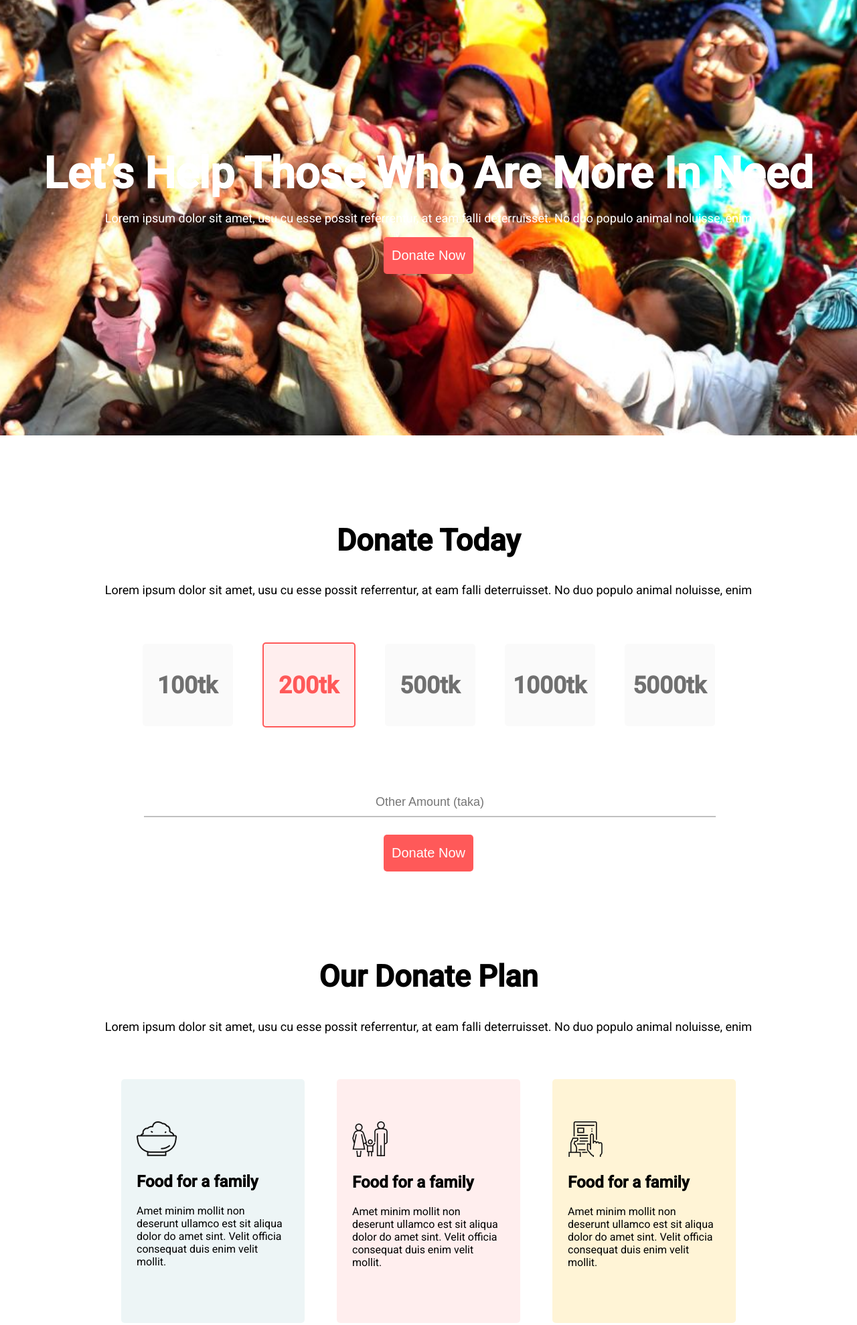
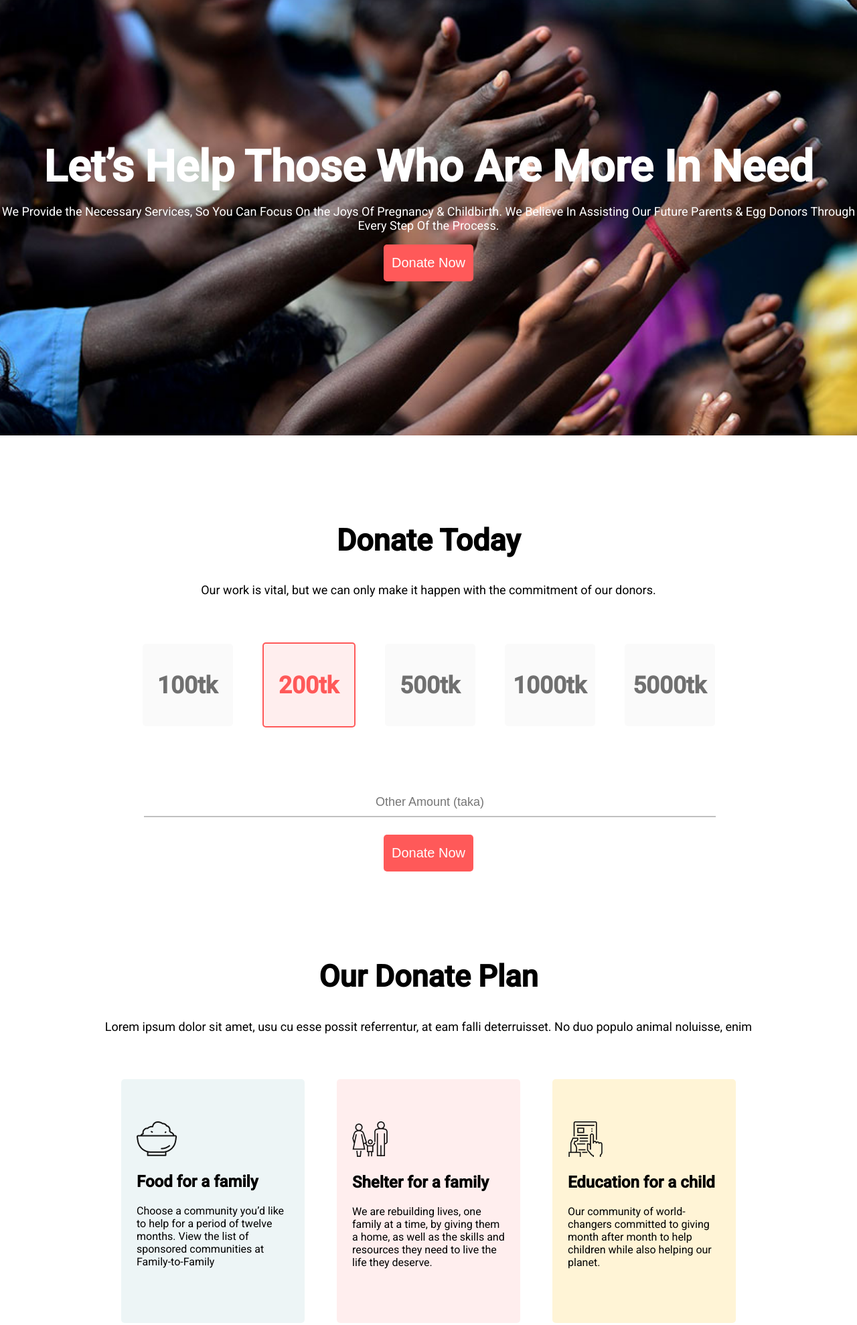
Before and after one commit to Enamul-Haque-Shojib/donate-today, a plain HTML site: page index.html in a window 1280 px wide. Shown: the top 1978 px of the page at 67% size. Drawn offline with Linux system fonts and the light colour scheme; a web font is replaced by a local one.

```diff
--- a/index.html
+++ b/index.html
@@ -15,8 +15,7 @@
         <div class="banner-container">
             <div class="banner-text">
                 <h1>Let’s Help Those Who Are More In Need</h1>
-                <p>Lorem ipsum dolor sit amet, usu cu esse possit referrentur, at eam falli
-                    deterruisset. No duo populo animal noluisse, enim</p>
+                <p>We Provide the Necessary Services, So You Can Focus On the Joys Of Pregnancy & Childbirth. We Believe In Assisting Our Future Parents & Egg Donors Through Every Step Of the Process.</p>
                 <button>Donate Now</button>
             </div>
 
@@ -25,8 +24,7 @@
     <section>
         <div class="money-container">
             <h1>Donate Today</h1>
-            <p>Lorem ipsum dolor sit amet, usu cu esse possit referrentur, at eam falli
-                deterruisset. No duo populo animal noluisse, enim</p>
+            <p>Our work is vital, but we can only make it happen with the commitment of our donors.</p>
         </div>
         <div class="money-box">
             <div class="money-title">
@@ -68,30 +66,21 @@
                     <img src="./icons/food.png" alt="">
                 </div>
                 <h1>Food for a family</h1>
-                <p>Amet minim mollit non deserunt
-                    ullamco est sit aliqua dolor do amet
-                    sint. Velit officia consequat duis enim
-                    velit mollit.</p>
+                <p>Choose a community you’d like to help for a period of twelve months. View the list of sponsored communities at Family-to-Family</p>
             </div>
             <div class="donate-plan-box color-box-2">
                 <div>
                     <img src="./icons/shelter.png" alt="">
                 </div>
-                <h1>Food for a family</h1>
-                <p>Amet minim mollit non deserunt
-                    ullamco est sit aliqua dolor do amet
-                    sint. Velit officia consequat duis enim
-                    velit mollit.</p>
+                <h1>Shelter for a family</h1>
+                <p>We are rebuilding lives, one family at a time, by giving them a home, as well as the skills and resources they need to live the life they deserve.</p>
             </div>
             <div class="donate-plan-box color-box-3">
                 <div>
                     <img src="./icons/Frame-1.png" alt="">
                 </div>
-                <h1>Food for a family</h1>
-                <p>Amet minim mollit non deserunt
-                    ullamco est sit aliqua dolor do amet
-                    sint. Velit officia consequat duis enim
-                    velit mollit.</p>
+                <h1>Education for a child</h1>
+                <p>Our community of world-changers committed to giving month after month to help children while also helping our planet.</p>
             </div>
         </div>
 
@@ -100,7 +89,7 @@
     <section class="help-container">
         <div class="help-box">
             <h1>They need your help</h1>
-            <p>Lorem ipsum dolor sit amet consectetur adipisicing elit. Minus possimus deserunt voluptate mollitia aliquid excepturi praesentium aliquam et ea, assumenda reprehenderit ducimus ipsa repellat laudantium earum iusto sint ex perspiciatis.</p>
+            <p>Your generosity makes it possible for us to say to families, "we're here", and to invest in the programs and initiatives that make the biggest difference for kids families.</p>
             <div class="help-btn">
                 <button>Donate in case</button>
             </div>
@@ -112,8 +101,7 @@
     <section>
         <div class="money-container">
             <h1>Get My Updates</h1>
-            <p>Lorem ipsum dolor sit amet, usu cu esse possit referrentur, at eam falli
-                deterruisset. No duo populo animal noluisse, enim</p>
+            <p>Your donation will support Plan International’s vital work to advance children’s rights and equality for people.</p>
         </div>
     </section>
 
--- a/style.css
+++ b/style.css
@@ -12,13 +12,14 @@
 
 .banner-container{
     margin-top: -20px;
-    background-image: url(./images/donation0.jpg);
+    background-image: url(./images/donation13.jpg);
     height: 670px;
     background-repeat: no-repeat;
 
     background-position: top center;
     background-size: 1350px;
     text-align: center;
+
 
 }
 
```
